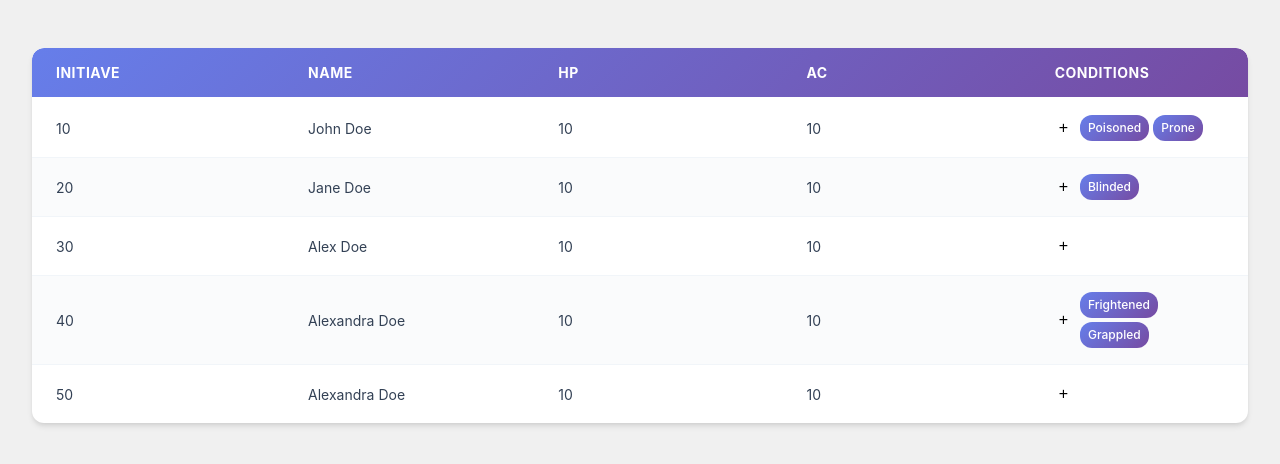
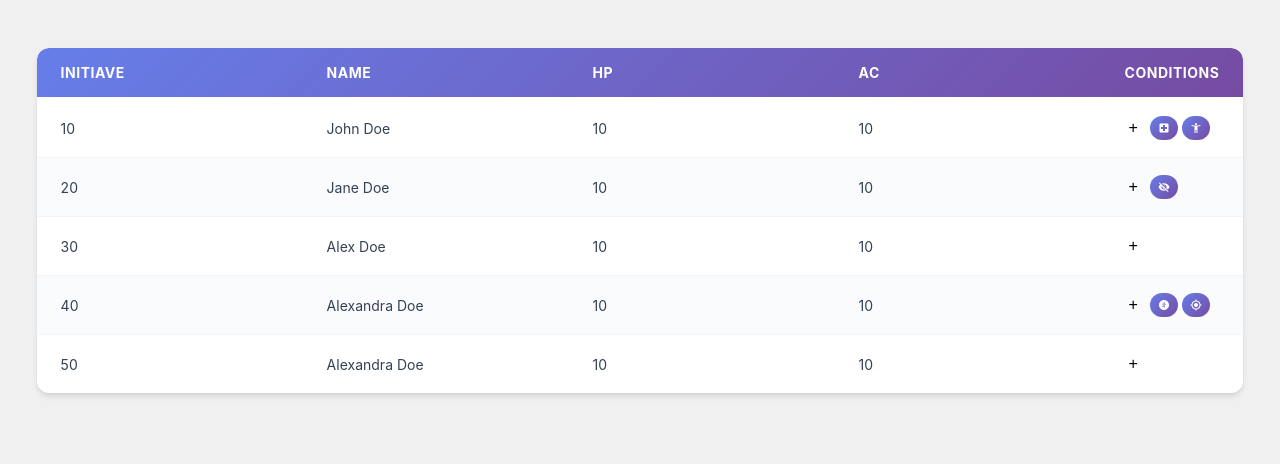
Before and after one commit to Smoopfrog/initiative-tracker, a React (Vite) app: page / in a window 1280 px wide. Shown: the top 464 px of the page. Built offline with nearby package versions, Linux system fonts and the light colour scheme.

Commit message:
Add icons for conditions

```diff
--- a/package.json
+++ b/package.json
@@ -11,7 +11,8 @@
   },
   "dependencies": {
     "react": "^19.1.0",
-    "react-dom": "^19.1.0"
+    "react-dom": "^19.1.0",
+    "react-icons": "^5.5.0"
   },
   "devDependencies": {
     "@eslint/js": "^9.30.1",
--- a/src/App.css
+++ b/src/App.css
@@ -163,6 +163,18 @@
 	font-size: 0.75rem;
 	font-weight: 500;
 	white-space: nowrap;
+	display: flex;
+	align-items: center;
+	justify-content: center;
+	min-width: 1.5rem;
+	height: 1.5rem;
+	cursor: pointer;
+	transition: all 0.2s;
+}
+
+.condition-badge:hover {
+	transform: scale(1.1);
+	box-shadow: 0 2px 4px rgba(0, 0, 0, 0.2);
 }
 
 .no-conditions {
@@ -182,6 +194,15 @@
 
 .edit-conditions-button:hover {
 	background-color: #f1f5f9;
+}
+
+/* Condition Icon Styles */
+.condition-icon {
+	display: inline-block;
+	margin-right: 0.5rem;
+	font-size: 1.2em;
+	color: #667eea;
+	font-weight: bold;
 }
 
 /* Modal Styles */
--- /dev/null
+++ b/src/Constants/ConditionIcons.tsx
@@ -0,0 +1,37 @@
+import {
+	MdVisibilityOff,
+	MdFavorite,
+	MdHearingDisabled,
+	MdBattery0Bar,
+	MdRunCircle,
+	MdGpsFixed,
+	MdBlock,
+	MdVisibility,
+	MdAcUnit,
+	MdLandscape,
+	MdLocalHospital,
+	MdAccessibilityNew,
+	MdLock,
+	MdStar,
+	MdBedtime,
+} from "react-icons/md";
+
+export const conditionIcons = {
+	Blinded: MdVisibilityOff,
+	Charmed: MdFavorite,
+	Deafened: MdHearingDisabled,
+	Exhaustion: MdBattery0Bar,
+	Frightened: MdRunCircle,
+	Grappled: MdGpsFixed,
+	Incapacitated: MdBlock,
+	Invisible: MdVisibility,
+	Paralyzed: MdAcUnit,
+	Petrified: MdLandscape,
+	Poisoned: MdLocalHospital,
+	Prone: MdAccessibilityNew,
+	Restrained: MdLock,
+	Stunned: MdStar,
+	Unconscious: MdBedtime,
+};
+
+export type ConditionIconType = keyof typeof conditionIcons;
--- a/src/Constants/Conditions.ts
+++ b/src/Constants/Conditions.ts
@@ -1,23 +1,29 @@
+import { conditionIcons } from './ConditionIcons';
+
 export type DndCondition = {
     name: string;
     description: string;
     levels?: string[];
+    icon: keyof typeof conditionIcons;
   };
 
 export const dndConditions: DndCondition[] = [
     {
       name: "Blinded",
-      description: `A blinded creature can’t see and automatically fails any ability check that requires sight.
-  Attack rolls against the creature have advantage, and the creature’s attack rolls have disadvantage.`,
+      description: `A blinded creature can't see and automatically fails any ability check that requires sight.
+  Attack rolls against the creature have advantage, and the creature's attack rolls have disadvantage.`,
+      icon: "Blinded",
     },
     {
       name: "Charmed",
-      description: `A charmed creature can’t attack the charmer or target the charmer with harmful abilities or magical effects.
+      description: `A charmed creature can't attack the charmer or target the charmer with harmful abilities or magical effects.
   The charmer has advantage on any ability check to interact socially with the creature.`,
+      icon: "Charmed",
     },
     {
       name: "Deafened",
-      description: `A deafened creature can’t hear and automatically fails any ability check that requires hearing.`,
+      description: `A deafened creature can't hear and automatically fails any ability check that requires hearing.`,
+      icon: "Deafened",
     },
     {
       name: "Exhaustion",
@@ -31,67 +37,79 @@ export const dndConditions: DndCondition[] = [
         "5: Speed reduced to 0",
         "6: Death",
       ],
+      icon: "Exhaustion",
     },
     {
       name: "Frightened",
       description: `A frightened creature has disadvantage on ability checks and attack rolls while the source of its fear is in line of sight.
-  It can’t willingly move closer to the source of its fear.`,
+  It can't willingly move closer to the source of its fear.`,
+      icon: "Frightened",
     },
     {
       name: "Grappled",
-      description: `A grappled creature’s speed becomes 0, and it can’t benefit from bonuses to speed.
+      description: `A grappled creature's speed becomes 0, and it can't benefit from bonuses to speed.
   The condition ends if the grappler is incapacitated or the creature is removed from their reach.`,
+      icon: "Grappled",
     },
     {
       name: "Incapacitated",
-      description: `An incapacitated creature can’t take actions or reactions.`,
+      description: `An incapacitated creature can't take actions or reactions.`,
+      icon: "Incapacitated",
     },
     {
       name: "Invisible",
       description: `An invisible creature is impossible to see without magic or special sense.
   Attack rolls against it have disadvantage, and its attack rolls have advantage.`,
+      icon: "Invisible",
     },
     {
       name: "Paralyzed",
-      description: `A paralyzed creature is incapacitated and can’t move or speak.
+      description: `A paralyzed creature is incapacitated and can't move or speak.
   It automatically fails Strength and Dexterity saving throws.
   Attack rolls against it have advantage.
   Any attack that hits is a critical hit if the attacker is within 5 feet.`,
+      icon: "Paralyzed",
     },
     {
       name: "Petrified",
       description: `A petrified creature is transformed into inanimate material (usually stone).
-  It is incapacitated, can’t move or speak, and is unaware of its surroundings.
+  It is incapacitated, can't move or speak, and is unaware of its surroundings.
   Attack rolls have advantage.
   It automatically fails Strength and Dexterity saving throws, has resistance to all damage, and is immune to poison and disease.`,
+      icon: "Petrified",
     },
     {
       name: "Poisoned",
       description: `A poisoned creature has disadvantage on attack rolls and ability checks.`,
+      icon: "Poisoned",
     },
     {
       name: "Prone",
       description: `A prone creature can only crawl unless it stands up.
   It has disadvantage on attack rolls.
   Attack rolls against it have advantage if within 5 feet; otherwise, the attack has disadvantage.`,
+      icon: "Prone",
     },
     {
       name: "Restrained",
-      description: `A restrained creature’s speed becomes 0, and it can’t benefit from speed bonuses.
+      description: `A restrained creature's speed becomes 0, and it can't benefit from speed bonuses.
   Attack rolls against it have advantage, and its own attacks have disadvantage.
   It has disadvantage on Dexterity saving throws.`,
+      icon: "Restrained",
     },
     {
       name: "Stunned",
-      description: `A stunned creature is incapacitated, can’t move, and can speak only falteringly.
+      description: `A stunned creature is incapacitated, can't move, and can speak only falteringly.
   It automatically fails Strength and Dexterity saving throws.
   Attack rolls against it have advantage.`,
+      icon: "Stunned",
     },
     {
       name: "Unconscious",
-      description: `An unconscious creature is incapacitated, can’t move or speak, and is unaware of its surroundings.
-  It drops whatever it’s holding and falls prone.
+      description: `An unconscious creature is incapacitated, can't move or speak, and is unaware of its surroundings.
+  It drops whatever it's holding and falls prone.
   It automatically fails Strength and Dexterity saving throws.
   Attack rolls against it have advantage, and attacks from within 5 feet are critical hits.`,
+      icon: "Unconscious",
     },
   ];
--- a/src/InitiativeTracker/ConditionsModal.tsx
+++ b/src/InitiativeTracker/ConditionsModal.tsx
@@ -1,5 +1,6 @@
 import React, { useState } from "react";
 import { dndConditions } from "../Constants/Conditions";
+import { conditionIcons } from "../Constants/ConditionIcons";
 
 interface ConditionsModalProps {
 	isOpen: boolean;
@@ -49,7 +50,9 @@ const ConditionsModal: React.FC<ConditionsModalProps> = ({
 
 				<div className="modal-body">
 					<div className="conditions-grid">
-						{dndConditions.map((condition) => (
+						{dndConditions.map((condition) => {
+							const IconComponent = conditionIcons[condition.icon];
+							return (
 								<div
 									key={condition.name}
 									className={`condition-item ${
@@ -67,7 +70,12 @@ const ConditionsModal: React.FC<ConditionsModalProps> = ({
 										/>
 									</div>
 									<div className="condition-info">
-									<h4>{condition.name}</h4>
+										<h4>
+											<span className="condition-icon">
+												{IconComponent && <IconComponent />}
+											</span>
+											{condition.name}
+										</h4>
 										<p>{condition.description}</p>
 										{condition.levels && (
 											<div className="condition-levels">
@@ -80,7 +88,8 @@ const ConditionsModal: React.FC<ConditionsModalProps> = ({
 										)}
 									</div>
 								</div>
-						))}
+							);
+						})}
 					</div>
 				</div>
 
--- a/src/InitiativeTracker/ConditionsRenderer.tsx
+++ b/src/InitiativeTracker/ConditionsRenderer.tsx
@@ -1,7 +1,8 @@
 import React, { useState } from "react";
 import ConditionsModal from "./ConditionsModal";
+import { dndConditions } from "../Constants/Conditions";
+import { conditionIcons } from "../Constants/ConditionIcons";
 
-// Example custom renderer for conditions
 const ConditionsRenderer: React.FC<{
 	rowId: string;
 	name: string;
@@ -24,6 +25,16 @@ const ConditionsRenderer: React.FC<{
 		}
 	};
 
+	// Helper function to get condition data and icon component
+	const getCondition = (conditionName: string) => {
+		const condition = dndConditions.find((c) => c.name === conditionName);
+		if (condition) {
+			const IconComponent = conditionIcons[condition.icon];
+			return { ...condition, IconComponent };
+		}
+		return null;
+	};
+
 	return (
 		<>
 			<div className="conditions-container">
@@ -35,11 +46,22 @@ const ConditionsRenderer: React.FC<{
 					+
 				</button>
 				<div className="selected-conditions">
-					{conditions.map((condition, index) => (
-						<span key={index} className="condition-badge">
-							{condition}
-						</span>
-					))}
+					{conditions.map((condition, index) => {
+						const conditionData = getCondition(condition);
+
+						const conditionTitle = `${conditionData?.name}\u00A0${conditionData?.description}`;
+						return (
+							<span
+								key={index}
+								className="condition-badge"
+								title={conditionTitle}
+							>
+								{conditionData?.IconComponent && (
+									<conditionData.IconComponent />
+								)}
+							</span>
+						);
+					})}
 				</div>
 			</div>
 			<ConditionsModal
```
Also changed, not shown: 1 other file (tests, documents, lock files or other folders). Lines whose indentation alone changed are shown as unchanged.
